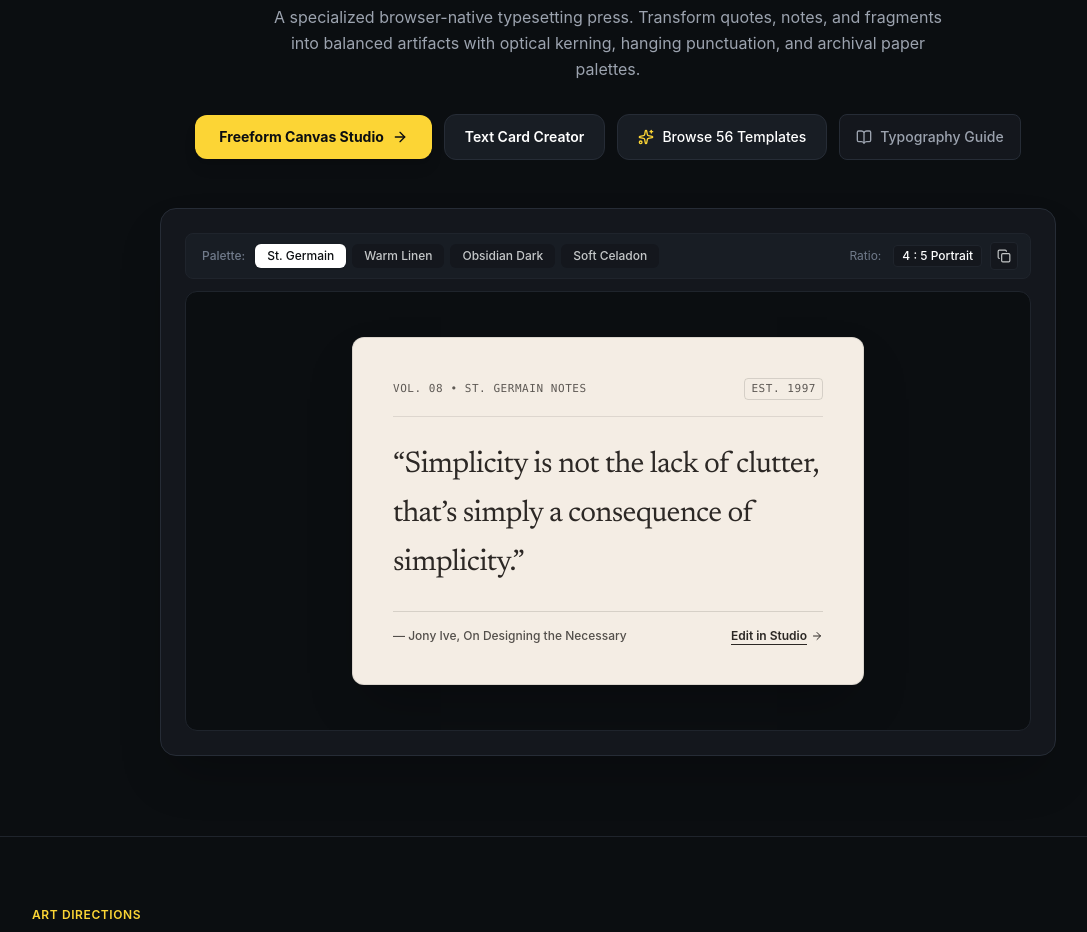
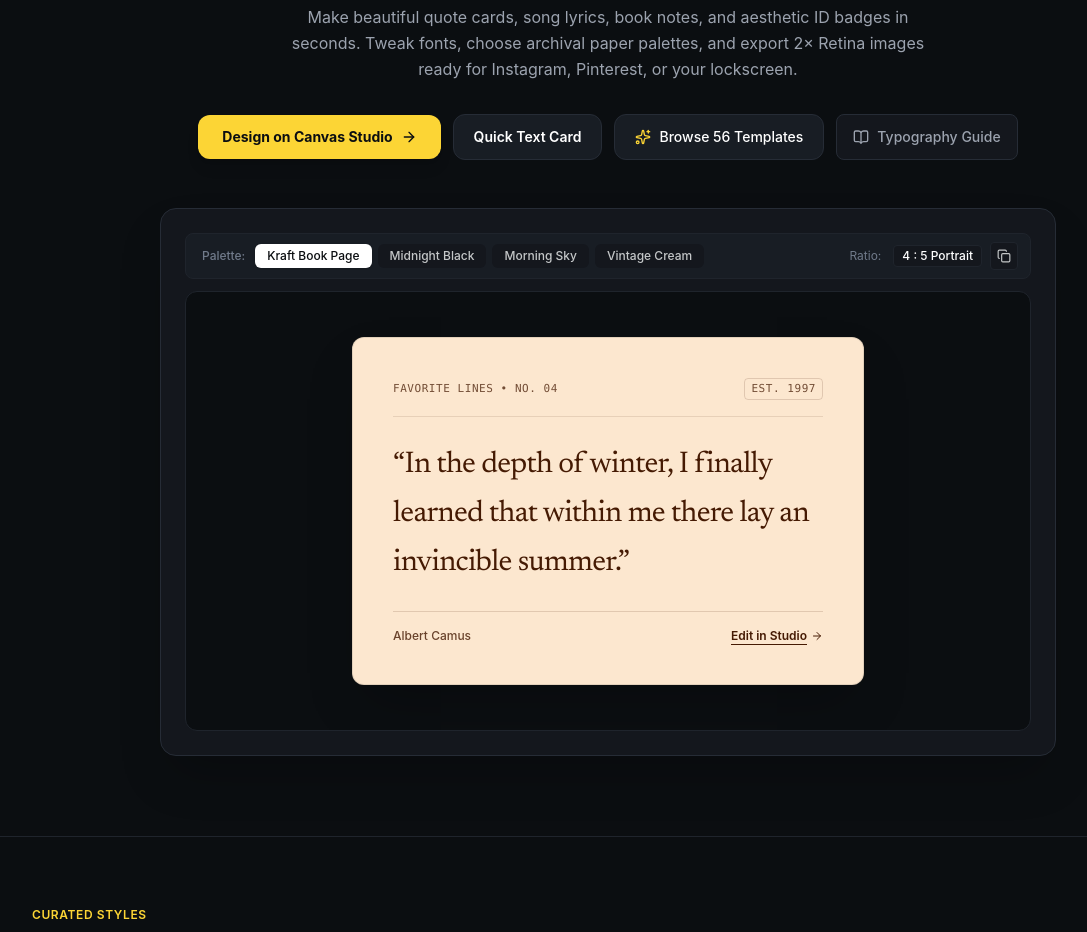
Before and after one commit to ddheerajccarpenter/aestheticcardgenerator, a React (Vite) app: page / in a window 1280 px wide. Shown: the part 360-1292 px from the top of the page, without its empty margins (32-1119 px from the left). Built offline with nearby package versions, Linux system fonts and the light colour scheme; a web font is replaced by a local one.

Commit message:
style: replace robotic AI copy with authentic human editorial curation and quotes

```diff
--- a/src/data/templates.ts
+++ b/src/data/templates.ts
@@ -405,12 +405,16 @@ export const PRESET_TEMPLATES: CardTemplate[] = [
 ];
 
 export const SAMPLE_QUOTES = [
-  { q: "Design is thinking made visual.", a: "Saul Bass — Title Sequences", t: "VISUAL WISDOM" },
-  { q: "Content precedes design. Design in the absence of content is not design, it’s decoration.", a: "Jeffrey Zeldman — Web Standards", t: "FOUNDATIONS" },
-  { q: "Whitespace is to design what silence is to music.", a: "Mark Boulton — Five Simple Steps", t: "CADENCE & RHYTHM" },
-  { q: "Styles come and go. Good design is a language, not a style.", a: "Massimo Vignelli — Canon", t: "TIMELESSNESS" },
-  { q: "Simplicity is about subtracting the obvious and adding the meaningful.", a: "John Maeda — Laws of Simplicity", t: "ESSENCE" },
-  { q: "Have nothing in your houses that you do not know to be useful or believe to be beautiful.", a: "William Morris — Arts & Crafts", t: "LIVING WELL" },
-  { q: "An idea that is developed and put into action is more important than an idea that exists only as an idea.", a: "Edward de Bono", t: "CREATIVE ACTION" },
-  { q: "The mind is everything. What you think you become.", a: "Buddha — Dhammapada", t: "MEDITATION" },
+  { q: "In the depth of winter, I finally learned that within me there lay an invincible summer.", a: "Albert Camus — Return to Tipasa", t: "LITERATURE" },
+  { q: "Mind over matter is that magic. I do it everyday.", a: "Frank Ocean — White Ferrari", t: "SONG LYRIC" },
+  { q: "If you only read the books that everyone else is reading, you can only think what everyone else is thinking.", a: "Haruki Murakami — Norwegian Wood", t: "BOOK NOTE" },
+  { q: "Life changes in the instant. The ordinary instant.", a: "Joan Didion — The Year of Magical Thinking", t: "MEMORY" },
+  { q: "Lock up your libraries if you like; but there is no gate, no lock, no bolt that you can set upon the freedom of my mind.", a: "Virginia Woolf — A Room of One's Own", t: "THOUGHT" },
+  { q: "Once you meet someone, you never really forget them. It just takes a while for your memory to come back.", a: "Hayao Miyazaki — Spirited Away", t: "CINEMA" },
+  { q: "Tell me we’d make it. Tell me the world won't cave in.", a: "Richard Siken — Crush", t: "POETRY" },
+  { q: "You don't need to have it all figured out right now. You just need to take the next gentle step.", a: "Studio Note — Late Night Thoughts", t: "REMINDER" },
+  { q: "Remember, the loneliness must be made into music.", a: "Ocean Vuong — On Earth We're Briefly Gorgeous", t: "LITERATURE" },
+  { q: "Isn't everything we do in life a way to be loved a little more?", a: "Richard Linklater — Before Sunrise", t: "CINEMA" },
+  { q: "Either way, we're not alone. I'll find a new place to be from.", a: "Phoebe Bridgers — I Know the End", t: "SONG LYRIC" },
+  { q: "Drink some water, look up from your screen, and notice how pretty the sky is today.", a: "Daily Gentle Reminder", t: "DAILY NOTE" },
 ];
--- a/src/utils/canvasBuilder.ts
+++ b/src/utils/canvasBuilder.ts
@@ -37,7 +37,7 @@ export const createBlankCanvas = (
   width = 960,
   height = 600,
   background = '#ffffff',
-  title = 'Untitled Aesthetic Card'
+  title = 'Untitled Card'
 ): CanvasDocument => {
   return {
     id: createObjectId('doc'),
--- a/src/views/CanvasEditorView.tsx
+++ b/src/views/CanvasEditorView.tsx
@@ -997,7 +997,7 @@ export const CanvasEditorView: React.FC<CanvasEditorViewProps> = ({
             onClick={() =>
               addObject(
                 createTextObject({
-                  text: 'New Aesthetic Text',
+                  text: 'Your text here',
                   fontSize: 28,
                   x: Math.round(doc.canvasWidth / 2 - 160),
                   y: Math.round(doc.canvasHeight / 2 - 30),
@@ -2275,7 +2275,7 @@ export const CanvasEditorView: React.FC<CanvasEditorViewProps> = ({
             <div className="grid grid-cols-3 gap-2 py-4 overflow-y-auto">
               <button
                 onClick={() => {
-                  addObject(createTextObject({ text: 'New Aesthetic Text', fontSize: 24, color: isLight ? '#0f172a' : '#ffffff' }));
+                  addObject(createTextObject({ text: 'Your text here', fontSize: 24, color: isLight ? '#0f172a' : '#ffffff' }));
                   setMobileAddSheetOpen(false);
                 }}
                 className="p-3 rounded-xl border flex flex-col items-center gap-1.5 cursor-pointer hover:border-[#fcd535]"
--- a/src/views/EditorView.tsx
+++ b/src/views/EditorView.tsx
@@ -75,7 +75,7 @@ export const EditorView: React.FC<EditorViewProps> = ({
   }, []);
 
   // Base state definitions
-  const [docTitle, setDocTitle] = useState('Reflections on Design — Vol. 04');
+  const [docTitle, setDocTitle] = useState('My Card');
   const [aspectRatio, setAspectRatio] = useState<AspectRatioId>('1:1');
   const [zoomLevel, setZoomLevel] = useState(100);
   const [showGuidelines, setShowGuidelines] = useState(false);
@@ -87,11 +87,11 @@ export const EditorView: React.FC<EditorViewProps> = ({
   // Content state
   const [quote, setQuote] = useState(
     initialTemplate?.quote ||
-      'Simplicity is not the lack of clutter, that’s simply a consequence of simplicity. Simplicity is describing the purpose and place of an object.'
+      'In the depth of winter, I finally learned that within me there lay an invincible summer.'
   );
-  const [author, setAuthor] = useState(initialTemplate?.author || 'Jony Ive — On Designing the Necessary');
-  const [tag, setTag] = useState(initialTemplate?.tag || 'VOL. 08 • ST. GERMAIN NOTES');
-  const [badge, setBadge] = useState(initialTemplate?.badge || 'EST. 1997');
+  const [author, setAuthor] = useState(initialTemplate?.author || 'Albert Camus — Return to Tipasa');
+  const [tag, setTag] = useState(initialTemplate?.tag || 'FAVORITE LINES • NO. 04');
+  const [badge, setBadge] = useState(initialTemplate?.badge || 'READING NOTES');
 
   // Styling state
   const [bgColor, setBgColor] = useState(initialTemplate?.theme.bg || '#f4ede4');
@@ -458,11 +458,11 @@ export const EditorView: React.FC<EditorViewProps> = ({
 
   // Reset to clean default values
   const handleReset = () => {
-    if (window.confirm('Reset this card to clean editorial defaults? Unsaved custom styling will be replaced.')) {
-      setQuote('Simplicity is about subtracting the obvious and adding the meaningful.');
-      setAuthor('John Maeda — The Laws of Simplicity');
-      setTag('DAILY REFLECTION • VOLUME 01');
-      setBadge('CANON');
+    if (window.confirm('Reset this card to clean defaults? Unsaved custom styling will be replaced.')) {
+      setQuote('In the depth of winter, I finally learned that within me there lay an invincible summer.');
+      setAuthor('Albert Camus — Return to Tipasa');
+      setTag('FAVORITE LINES • NO. 04');
+      setBadge('READING NOTES');
       setBgColor('#f4ede4');
       setInkColor('#2c2825');
       setFontSize(26);
@@ -1373,7 +1373,7 @@ export const EditorView: React.FC<EditorViewProps> = ({
               className={`bg-transparent text-xs font-semibold focus:outline-none w-20 sm:w-36 md:w-48 truncate border-none p-0 ${
                 isLight ? 'text-[#0f172a]' : 'text-white'
               }`}
-              title="Click to rename artifact"
+              title="Click to rename card"
               aria-label="Document Title"
             />
           </div>
@@ -1662,7 +1662,7 @@ export const EditorView: React.FC<EditorViewProps> = ({
                   }`}
                 >
                   <div>
-                    <span className="font-medium block">SVG Vector Artifact</span>
+                    <span className="font-medium block">SVG Vector File</span>
                     <span className="text-[10px] text-[#707a8a]">Scalable vector format</span>
                   </div>
                   <span className="text-[10px] font-mono text-[#d97706]">SVG</span>
--- a/src/views/HomeView.tsx
+++ b/src/views/HomeView.tsx
@@ -59,40 +59,40 @@ export const HomeView: React.FC<HomeViewProps> = ({
 
   const heroThemes = [
     {
-      id: 'st-germain',
-      name: 'St. Germain',
-      bg: '#f4ede4',
-      ink: '#2c2825',
-      tag: 'VOL. 08 • ST. GERMAIN NOTES',
-      quote: '“Simplicity is not the lack of clutter, that’s simply a consequence of simplicity.”',
-      author: '— Jony Ive, On Designing the Necessary',
-    },
-    {
       id: 'warm-linen',
-      name: 'Warm Linen',
+      name: 'Kraft Book Page',
       bg: '#fce7cf',
       ink: '#451a03',
-      tag: 'KRAFT LINEN • SPECIMEN 03',
+      tag: 'FAVORITE LINES • NO. 04',
       quote: '“In the depth of winter, I finally learned that within me there lay an invincible summer.”',
-      author: '— Albert Camus, Return to Tipasa',
+      author: 'Albert Camus',
     },
     {
       id: 'obsidian',
-      name: 'Obsidian Dark',
+      name: 'Midnight Black',
       bg: '#18191c',
       ink: '#f5f5f7',
-      tag: 'SYS.MONOCHROME • REF 01',
-      quote: '“Do not seek for things to happen the way you want them to; rather, wish that what happens happens the way it happens.”',
-      author: '— Epictetus, Enchiridion',
+      tag: 'SONG LYRIC • BLONDE',
+      quote: '“Mind over matter is that magic. I do it everyday.”',
+      author: 'Frank Ocean — White Ferrari',
     },
     {
       id: 'pastel',
-      name: 'Soft Celadon',
+      name: 'Morning Sky',
       bg: '#e2ecf9',
       ink: '#1e293b',
-      tag: 'MORNING JOURNAL • HORIZON',
-      quote: '“What you do every day matters more than what you do once in a while.”',
-      author: '— Gretchen Rubin',
+      tag: 'LATE NIGHT THOUGHTS',
+      quote: '“You don’t have to have everything figured out right now. You just have to take the next gentle step.”',
+      author: 'Daily Note',
+    },
+    {
+      id: 'st-germain',
+      name: 'Vintage Cream',
+      bg: '#f4ede4',
+      ink: '#2c2825',
+      tag: 'BOOK REFLECTION • NO. 12',
+      quote: '“If you only read the books that everyone else is reading, you can only think what everyone else is thinking.”',
+      author: 'Haruki Murakami',
     },
   ];
 
@@ -134,20 +134,20 @@ export const HomeView: React.FC<HomeViewProps> = ({
 
   const faqs = [
     {
-      q: 'Does this app send my text or photos to any server?',
-      a: 'Never. The generator runs 100% on client-side browser technology. Your words, custom fonts, and exported cards never touch a database or external API.',
+      q: 'Is Aesthetic Card Studio really free?',
+      a: 'Yes, 100% free forever. There are no subscriptions, no paywalls, and no watermarks on your exported cards.',
     },
     {
-      q: 'Can I customize the typography, margins, and paper textures?',
-      a: 'Yes. The Studio Editor provides full granular control over font families (Newsreader, Playfair, Inter, JetBrains Mono), optical font sizes, alignment, padding, border radius, and analog film-grain layers.',
+      q: 'Does this app save or track what I write?',
+      a: 'Never. The studio runs entirely client-side inside your own web browser. Your text, photos, and drafts never touch any server or cloud database.',
     },
     {
-      q: 'What resolution are the downloaded cards?',
-      a: 'Cards are exported at crisp 2× Retina resolution (up to 2160×2160 or 2160×2700 pixels depending on aspect ratio), perfectly formatted for Instagram posts, Stories, Twitter, and print.',
+      q: 'What resolution do the cards download in?',
+      a: 'Cards export at crisp 2× Retina resolution (up to 2160×2700px), perfectly sharp for Instagram carousels, Stories, Pinterest, X/Twitter, or physical prints.',
     },
     {
-      q: 'Can I export in different aspect ratios?',
-      a: 'Yes, you can toggle between 1:1 Square, 4:5 Social Portrait, 9:16 Story/Reel, and 16:9 Landscape with a single click, and all typography reflows proportionally.',
+      q: 'Can I change aspect ratios for Stories or Square posts?',
+      a: 'Yes. You can switch between Square (1:1), Portrait (4:5), Story/Reel (9:16), and Landscape (16:9) anytime with a single click, and the layout reflows automatically.',
     },
   ];
 
@@ -164,15 +164,15 @@ export const HomeView: React.FC<HomeViewProps> = ({
           }`}
         >
           <span className="w-1.5 h-1.5 rounded-full bg-[#f5cf2e]"></span>
-          <span>Typesetting Studio for Writers, Readers & Curators</span>
+          <span>Free online card maker • No sign-up required</span>
         </div>
 
         <h1 className={`text-4xl md:text-6xl font-bold max-w-4xl tracking-tight mb-4 leading-tight ${isLight ? 'text-[#0f172a]' : 'text-white'}`}>
-          Turn words into tactile editorial cards.
+          Turn words into cards people actually want to save.
         </h1>
 
         <p className={`text-sm md:text-base max-w-2xl mx-auto mb-8 leading-relaxed ${isLight ? 'text-[#64748b]' : 'text-[#9ca3af]'}`}>
-          A specialized browser-native typesetting press. Transform quotes, notes, and fragments into balanced artifacts with optical kerning, hanging punctuation, and archival paper palettes.
+          Make beautiful quote cards, song lyrics, book notes, and aesthetic ID badges in seconds. Tweak fonts, choose archival paper palettes, and export 2× Retina images ready for Instagram, Pinterest, or your lockscreen.
         </p>
 
         {/* CTA Buttons */}
@@ -185,7 +185,7 @@ export const HomeView: React.FC<HomeViewProps> = ({
                 : 'bg-[#fcd535] text-[#0b0e11] hover:bg-[#ffe270]'
             }`}
           >
-            <span>Freeform Canvas Studio</span>
+            <span>Design on Canvas Studio</span>
             <ArrowRight className="w-4 h-4" />
           </a>
 
@@ -197,7 +197,7 @@ export const HomeView: React.FC<HomeViewProps> = ({
                 : 'bg-[#181d24] border-[#262c36] text-white hover:bg-[#222730]'
             }`}
           >
-            <span>Text Card Creator</span>
+            <span>Quick Text Card</span>
           </a>
 
           <a
@@ -354,14 +354,14 @@ export const HomeView: React.FC<HomeViewProps> = ({
           <div className="flex flex-col md:flex-row md:items-end justify-between gap-4">
             <div>
               <span className={`text-xs uppercase font-semibold tracking-wider ${isLight ? 'text-[#d97706]' : 'text-[#fcd535]'}`}>
-                Art Directions
+                Curated Styles
               </span>
               <h2 className={`text-2xl md:text-3xl font-bold tracking-tight mt-1 ${isLight ? 'text-[#0f172a]' : 'text-white'}`}>
-                Curated Typesetting Styles
+                Pick a vibe for your card.
               </h2>
             </div>
             <p className={`text-xs max-w-md ${isLight ? 'text-[#64748b]' : 'text-[#9ca3af]'}`}>
-              Each preset pairs tested typographic hierarchy with curated archival color tokens. Select any style to customize text and layers.
+              From vintage book pages and retro passport passes to minimal Swiss layouts and pastel photocards. Click any card to customize.
             </p>
           </div>
 
@@ -542,10 +542,10 @@ export const HomeView: React.FC<HomeViewProps> = ({
         <div className="max-w-5xl mx-auto flex flex-col gap-10">
           <div className="text-center">
             <span className={`text-xs uppercase font-semibold tracking-wider ${isLight ? 'text-[#d97706]' : 'text-[#fcd535]'}`}>
-              Zero Setup
+              Effortless & Free
             </span>
             <h2 className={`text-2xl md:text-3xl font-bold tracking-tight mt-1 ${isLight ? 'text-[#0f172a]' : 'text-white'}`}>
-              From Thought to Artifact in Seconds
+              How it works.
             </h2>
           </div>
 
@@ -562,9 +562,9 @@ export const HomeView: React.FC<HomeViewProps> = ({
               >
                 01
               </div>
-              <h3 className={`text-sm font-semibold ${isLight ? 'text-[#0f172a]' : 'text-white'}`}>Start With Words</h3>
+              <h3 className={`text-sm font-semibold ${isLight ? 'text-[#0f172a]' : 'text-white'}`}>Paste your words</h3>
               <p className={`text-xs leading-relaxed ${isLight ? 'text-[#64748b]' : 'text-[#9ca3af]'}`}>
-                Paste your quote, book excerpt, or study note with preserved punctuation and line breaks.
+                A favorite book excerpt, a song lyric, a late-night thought, or your personal bio.
               </p>
             </div>
 
@@ -580,9 +580,9 @@ export const HomeView: React.FC<HomeViewProps> = ({
               >
                 02
               </div>
-              <h3 className={`text-sm font-semibold ${isLight ? 'text-[#0f172a]' : 'text-white'}`}>Pick Art Direction</h3>
+              <h3 className={`text-sm font-semibold ${isLight ? 'text-[#0f172a]' : 'text-white'}`}>Choose an aesthetic</h3>
               <p className={`text-xs leading-relaxed ${isLight ? 'text-[#64748b]' : 'text-[#9ca3af]'}`}>
-                Choose between editorial serif, kraft paper, darkroom obsidian, or soft pastel themes.
+                Pick from vintage paper, retro ID passes, darkroom midnight, or soft pastel themes.
               </p>
             </div>
 
@@ -598,9 +598,9 @@ export const HomeView: React.FC<HomeViewProps> = ({
               >
                 03
               </div>
-              <h3 className={`text-sm font-semibold ${isLight ? 'text-[#0f172a]' : 'text-white'}`}>Refine Layout</h3>
+              <h3 className={`text-sm font-semibold ${isLight ? 'text-[#0f172a]' : 'text-white'}`}>Make it personal</h3>
               <p className={`text-xs leading-relaxed ${isLight ? 'text-[#64748b]' : 'text-[#9ca3af]'}`}>
-                Adjust optical size, aspect ratio, film grain, dividers, and corner radii in real-time.
+                Tweak fonts, switch aspect ratios (1:1, 4:5, 9:16), upload a photo, or add stickers.
               </p>
             </div>
 
@@ -616,9 +616,9 @@ export const HomeView: React.FC<HomeViewProps> = ({
               >
                 04
               </div>
-              <h3 className={`text-sm font-semibold ${isLight ? 'text-[#0f172a]' : 'text-white'}`}>Export 2× Retina</h3>
+              <h3 className={`text-sm font-semibold ${isLight ? 'text-[#0f172a]' : 'text-white'}`}>Download 2× Retina</h3>
               <p className={`text-xs leading-relaxed ${isLight ? 'text-[#64748b]' : 'text-[#9ca3af]'}`}>
-                Download high-resolution PNGs, WebP, or SVG straight to your disk with zero cloud delays.
+                Save a crisp high-res image directly to your phone or laptop. No watermarks, ever.
               </p>
             </div>
           </div>
@@ -704,13 +704,13 @@ export const HomeView: React.FC<HomeViewProps> = ({
           }`}
         >
           <span className="text-xs text-[#0ecb81] font-mono tracking-wider uppercase">
-            Ready to Typeset
+            Start Creating
           </span>
           <h2 className={`text-3xl md:text-4xl font-bold tracking-tight ${isLight ? 'text-[#0f172a]' : 'text-white'}`}>
-            Craft your card with zero friction.
+            Ready to make your card?
           </h2>
           <p className={`text-sm max-w-lg leading-relaxed ${isLight ? 'text-[#64748b]' : 'text-[#9ca3af]'}`}>
-            No registration, no tokens, and no server roundtrips. Create, typeset, and download your card in your browser right now.
+            No sign-up, no app install, and no waiting. Open the editor and create something beautiful right now.
           </p>
           <a
             href="/create"
@@ -720,7 +720,7 @@ export const HomeView: React.FC<HomeViewProps> = ({
                 : 'bg-white text-[#0b0e11] hover:bg-[#e2e2e2]'
             }`}
           >
-            <span>Launch Studio Editor</span>
+            <span>Open Card Creator</span>
             <ArrowRight className="w-4 h-4" />
           </a>
         </div>
--- a/src/views/TemplatesView.tsx
+++ b/src/views/TemplatesView.tsx
@@ -116,13 +116,13 @@ export const TemplatesView: React.FC<TemplatesViewProps> = ({
           <div className="flex flex-col gap-2 max-w-xl z-10">
             <div className="inline-flex items-center gap-2 text-xs font-bold uppercase tracking-wider text-[#d97706] dark:text-[#fcd535]">
               <Sparkles className="w-3.5 h-3.5" />
-              <span>Full Freeform Freedom</span>
+              <span>Create from Scratch</span>
             </div>
             <h2 className={`text-2xl sm:text-3xl font-extrabold tracking-tight ${isLight ? 'text-[#0f172a]' : 'text-white'}`}>
-              Start from a Blank Canvas
+              Start with a Blank Canvas
             </h2>
             <p className={`text-xs sm:text-sm leading-relaxed ${isLight ? 'text-[#475569]' : 'text-[#9ca3af]'}`}>
-              Prefer to create your own original card from scratch? Choose your canvas dimensions (Landscape ID, Vertical Lanyard, or Square), upload photos, and arrange independent text and shape layers freely.
+              Want to design your own layout? Choose your dimensions (ID card, vertical lanyard, or square post), upload photos, and arrange text and stickers freely.
             </p>
           </div>
 
@@ -136,7 +136,7 @@ export const TemplatesView: React.FC<TemplatesViewProps> = ({
               }`}
             >
               <FilePlus className="w-4 h-4" />
-              <span>Create from Blank Canvas</span>
+              <span>Open Blank Canvas</span>
               <ArrowRight className="w-3.5 h-3.5" />
             </a>
           </div>
@@ -146,13 +146,13 @@ export const TemplatesView: React.FC<TemplatesViewProps> = ({
         <header className="flex flex-col gap-3 text-left border-b pb-6 border-[#262c36]/40">
           <div className="inline-flex items-center gap-2 text-xs font-semibold uppercase tracking-wider text-[#d97706] dark:text-[#fcd535]">
             <Layers className="w-3.5 h-3.5" />
-            <span>56 Distinct Art Directions</span>
+            <span>56 Curated Templates</span>
           </div>
           <h1 className={`text-3xl md:text-5xl font-bold tracking-tight leading-tight ${isLight ? 'text-[#0f172a]' : 'text-white'}`}>
-            Template Library & Composition Gallery
+            Explore Card Templates
           </h1>
           <p className={`text-sm md:text-base max-w-2xl leading-relaxed ${isLight ? 'text-[#475569]' : 'text-[#9ca3af]'}`}>
-            Every template is an editable multi-layer document with individual text fields, photo placeholders, badges, and decorative elements that you can rearrange or dismantle.
+            Pick a style to jump into the editor. You can customize the words, swap fonts and paper colors, or open any design in Canvas Studio to move layers around.
           </p>
         </header>
 
```
Also changed, not shown: 1 other file (tests, documents, lock files or other folders).
